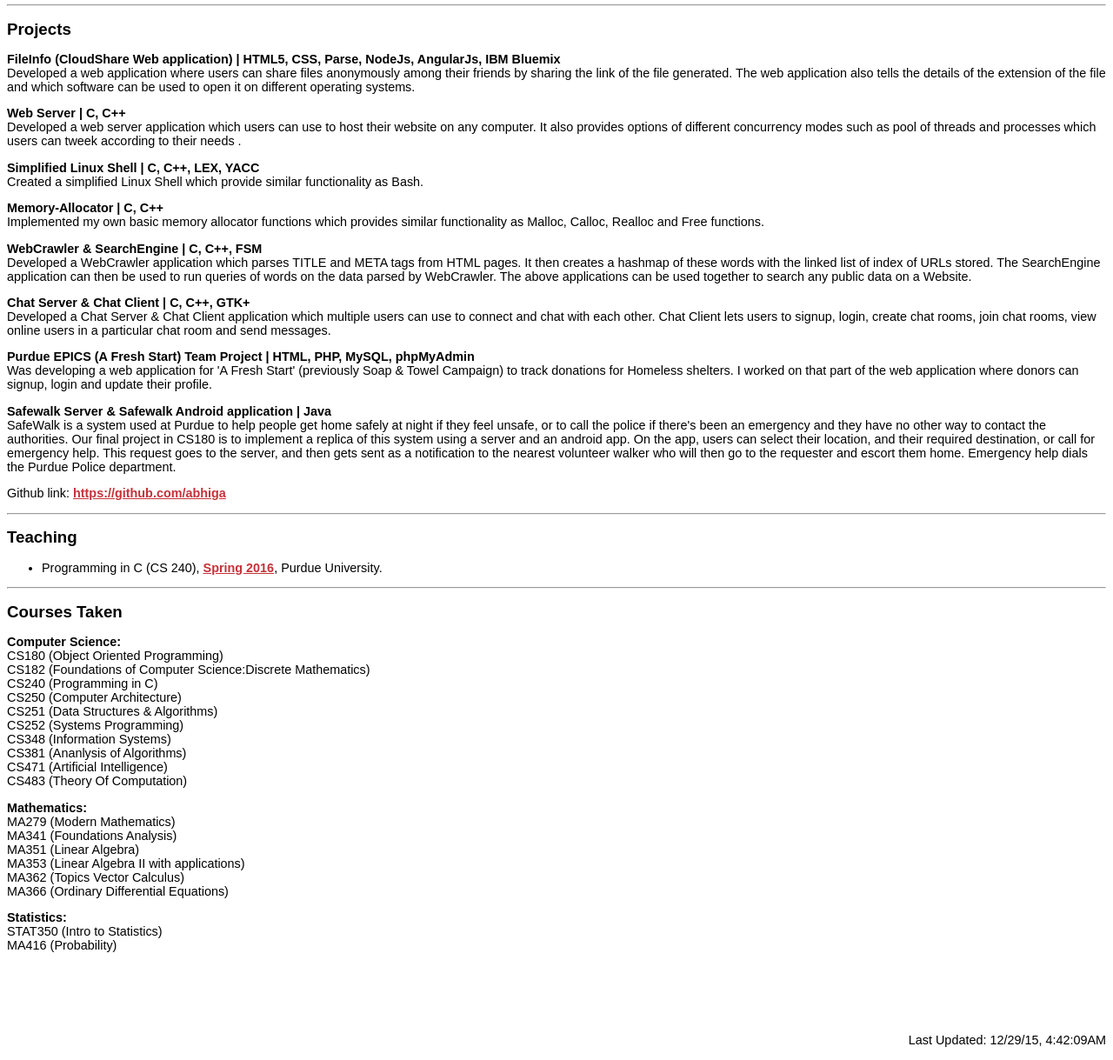
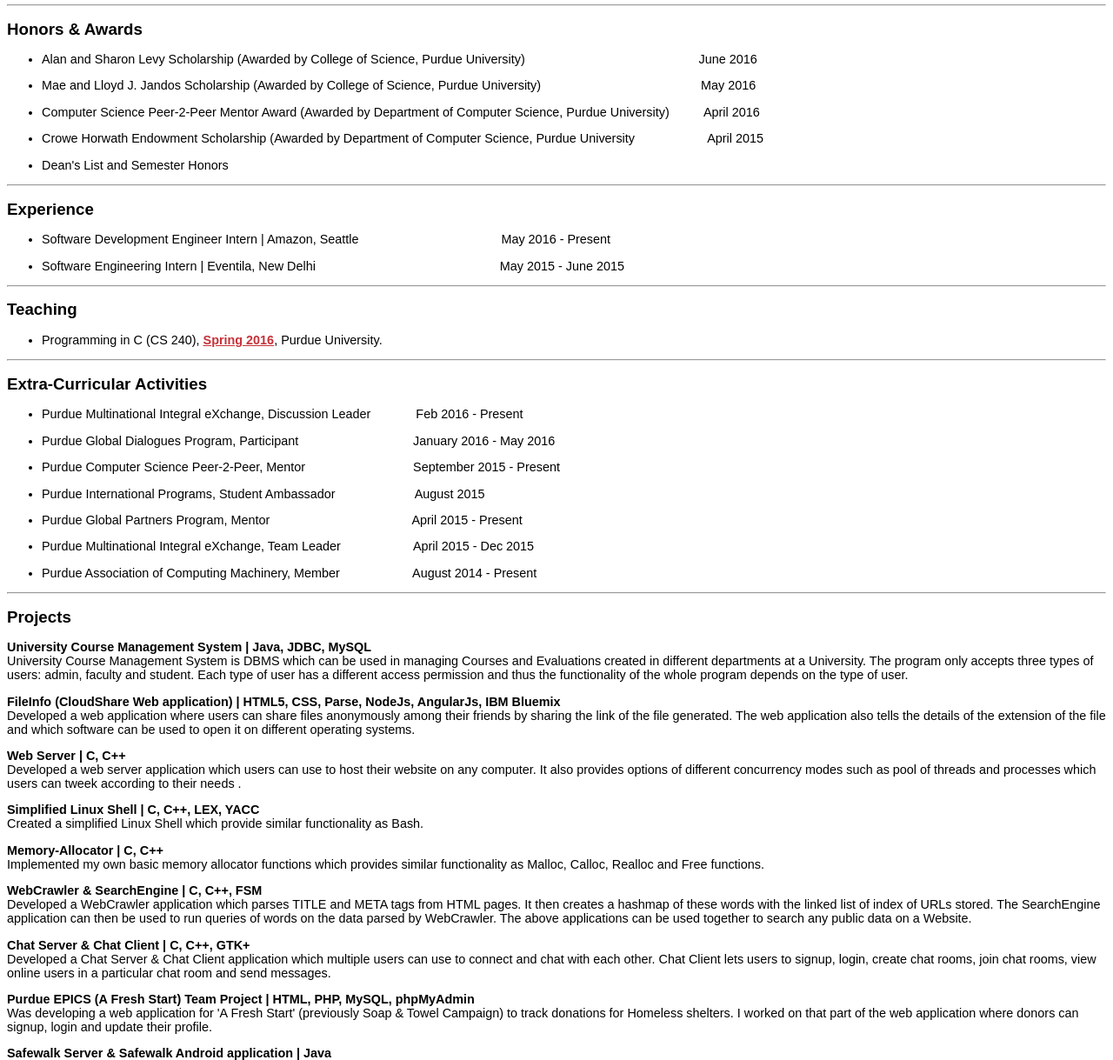
Before and after one commit to shrutikshirsagar/abhiga.github.io, a plain HTML site: page index.html in a window 1280 px wide. Shown: the part 412-1631 px from the top of the page at 87% size. Drawn offline with Linux system fonts and the light colour scheme.

Commit message:
updated homepage

```diff
--- a/index.html
+++ b/index.html
@@ -8,6 +8,7 @@
    <meta name="keywords" content="Abhijeet, Gaurav, Abhijeet Gaurav, Purdue, Computer Science, Mathematics, Statistics, Purdue University, abhiga, agaurav">
    <meta name="author" content="Abhijeet Gaurav">
    <link rel="canonical" href="https://abhiga.github.io">
+
 </head>
 <body>
 <div class ="container fadeIn animated">
@@ -25,7 +26,44 @@
 Department of Computer Science<br>
 Purdue University
 <hr>
+<h2>Honors & Awards</h2>
+<ul>
+<li><p>Alan and Sharon Levy Scholarship (Awarded by College of Science, Purdue University)&nbsp &nbsp &nbsp &nbsp &nbsp &nbsp &nbsp &nbsp &nbsp &nbsp &nbsp &nbsp &nbsp &nbsp &nbsp &nbsp &nbsp &nbsp &nbsp &nbsp &nbsp &nbsp &nbsp &nbsp &nbsp June 2016</p>
+<li><p>Mae and Lloyd J. Jandos Scholarship (Awarded by College of Science, Purdue University)&nbsp &nbsp &nbsp &nbsp &nbsp &nbsp &nbsp &nbsp &nbsp &nbsp &nbsp &nbsp &nbsp &nbsp &nbsp &nbsp &nbsp &nbsp &nbsp &nbsp &nbsp &nbsp &nbsp May 2016</p>
+<li><p>Computer Science Peer-2-Peer Mentor Award (Awarded by Department of Computer Science, Purdue University)&nbsp &nbsp &nbsp &nbsp &nbsp April 2016</p>
+<li><p>Crowe Horwath Endowment Scholarship (Awarded by Department of Computer Science, Purdue University &nbsp &nbsp &nbsp &nbsp &nbsp &nbsp &nbsp &nbsp &nbsp &nbsp April 2015</p>
+<li><p>Dean's List and Semester Honors</p>
+</ul>
+<hr>
+<h2>Experience</h2>
+<ul>
+<li><p>Software Development Engineer Intern | Amazon, Seattle   &nbsp &nbsp &nbsp &nbsp &nbsp &nbsp &nbsp &nbsp &nbsp &nbsp &nbsp &nbsp &nbsp &nbsp &nbsp &nbsp &nbsp &nbsp &nbsp &nbsp May 2016 - Present</p>
+<li><p>Software Engineering Intern | Eventila, New Delhi   &nbsp &nbsp &nbsp &nbsp &nbsp &nbsp &nbsp &nbsp &nbsp &nbsp  &nbsp &nbsp &nbsp &nbsp &nbsp &nbsp &nbsp &nbsp &nbsp &nbsp &nbsp &nbsp &nbsp &nbsp &nbsp &nbsp May 2015 - June 2015</p>
+</ul>
+<hr>
+<h2>Teaching</h2>
+   <ul>
+      <li>Programming in C (CS 240), <A HREF="http://courses.cs.purdue.edu/cs24000:start">Spring 2016</A>, Purdue University.</li>
+   </ul>
+
+<hr>
+<h2>Extra-Curricular Activities</h2>
+   <ul>
+<li><p>Purdue Multinational Integral eXchange, Discussion Leader &nbsp &nbsp &nbsp &nbsp &nbsp &nbsp Feb 2016 - Present</p>
+<li><p>Purdue Global Dialogues Program, Participant &nbsp &nbsp &nbsp &nbsp &nbsp &nbsp &nbsp &nbsp &nbsp &nbsp &nbsp &nbsp &nbsp &nbsp &nbsp &nbsp January 2016 - May 2016</p>
+<li><p>Purdue Computer Science Peer-2-Peer, Mentor &nbsp &nbsp &nbsp &nbsp &nbsp &nbsp &nbsp &nbsp &nbsp &nbsp &nbsp &nbsp &nbsp &nbsp &nbsp September 2015 - Present</p>
+<li><p>Purdue International Programs, Student Ambassador &nbsp &nbsp &nbsp &nbsp &nbsp &nbsp &nbsp &nbsp &nbsp &nbsp &nbsp August 2015</p>
+<li><p>Purdue Global Partners Program, Mentor &nbsp &nbsp &nbsp &nbsp &nbsp &nbsp &nbsp &nbsp &nbsp &nbsp &nbsp &nbsp &nbsp &nbsp &nbsp &nbsp &nbsp &nbsp &nbsp &nbsp April 2015 - Present</p>
+<li><p>Purdue Multinational Integral eXchange, Team Leader &nbsp &nbsp &nbsp &nbsp &nbsp &nbsp &nbsp &nbsp &nbsp &nbsp April 2015 - Dec 2015</p>
+<li><p>Purdue Association of Computing Machinery, Member  &nbsp &nbsp &nbsp &nbsp &nbsp &nbsp &nbsp &nbsp &nbsp &nbsp August 2014 - Present
+</p>
+</ul>
+
+<hr>
 <h2>Projects</h2>
+<p><b>University Course Management System | Java, JDBC, MySQL</b><br>
+University Course Management System is DBMS which can be used in managing Courses and Evaluations created in different departments at a University. The program only accepts three types of users: admin, faculty and student. Each type of user has a different access permission and thus the functionality of the whole program depends on the type of user.</p>
+
 <p><b>FileInfo (CloudShare Web application) | HTML5, CSS, Parse, NodeJs, AngularJs, IBM Bluemix</b><br>
 Developed a web application where users can share files anonymously among their friends by sharing the link of the file generated. The web application also tells the details of the extension of the file and which software can be used to open it on different operating systems. </p>
 <p><b>Web Server | C, C++</b><br>
@@ -47,38 +85,33 @@ SafeWalk is a system used at Purdue to help people get home safely at night if t
 </p>
 <p> Github link: <A HREF="https://github.com/abhiga">https://github.com/abhiga </A>  </p>
 <hr>
-<h2>Teaching</h2>
-   <ul>
-      <li>Programming in C (CS 240), <A HREF="http://courses.cs.purdue.edu/cs24000:start">Spring 2016</A>, Purdue University.</li>
-   </ul>
-
-<hr>
 <h2>Courses Taken</h2>
 <p><b>Computer Science:</b> <br>
-CS180 (Object Oriented Programming) <br>
-CS182 (Foundations of Computer Science:Discrete Mathematics)<br>
+CS483 (Theory Of Computation)<br>
+CS471 (Artificial Intelligence)<br>
+CS381 (Analysis of Algorithms)<br>
+CS348 (Information Systems)<br>
+CS252 (Systems Programming) <br>
+CS251 (Data Structures & Algorithms)<br>
+CS250 (Computer Architecture) <br>
 CS240 (Programming in C)<br>
-CS250 (Computer Architecture) <br>
-CS251 (Data Structures & Algorithms) <br>
-CS252 (Systems Programming)<br>
-CS348 (Information Systems)<br>
-CS381 (Ananlysis of Algorithms)<br>
-CS471 (Artificial Intelligence)<br>
-CS483 (Theory Of Computation)  </p>
+CS182 (Foundations of Computer Science)<br>
+CS180 (Object Oriented Programming)
+</p>
 
 
 <p><b>Mathematics:</b><br>
+MA366 (Ordinary Differential Equations)<br>
+MA362 (Topics Vector Calculus) <br>
+MA353 (Linear Algebra II with applications)<br>
+MA341 (Foundations Analysis)<br>
+MA351 (Linear Algebra)<br>
 MA279 (Modern Mathematics)<br>
-MA341 (Foundations Analysis) <br>
-MA351 (Linear Algebra)<br>
-MA353 (Linear Algebra II with applications)<br>
-MA362 (Topics Vector Calculus)<br>
-MA366 (Ordinary Differential Equations) <br>
 </p>
 
 <p><b>Statistics:</b><br>
+MA416 (Probability)<br>
 STAT350 (Intro to Statistics)<br>
-MA416 (Probability)<br>
 </p>
 
 <br>
@@ -87,7 +120,7 @@ MA416 (Probability)<br>
 <br>
 </div>
 <div align="right">
-<p>Last Updated: 12/29/15, 4:42:09AM</p>
+<p>Last Updated: 06/06/16, 9:37:09PM</p>
 </div>
 
 <br>
```
